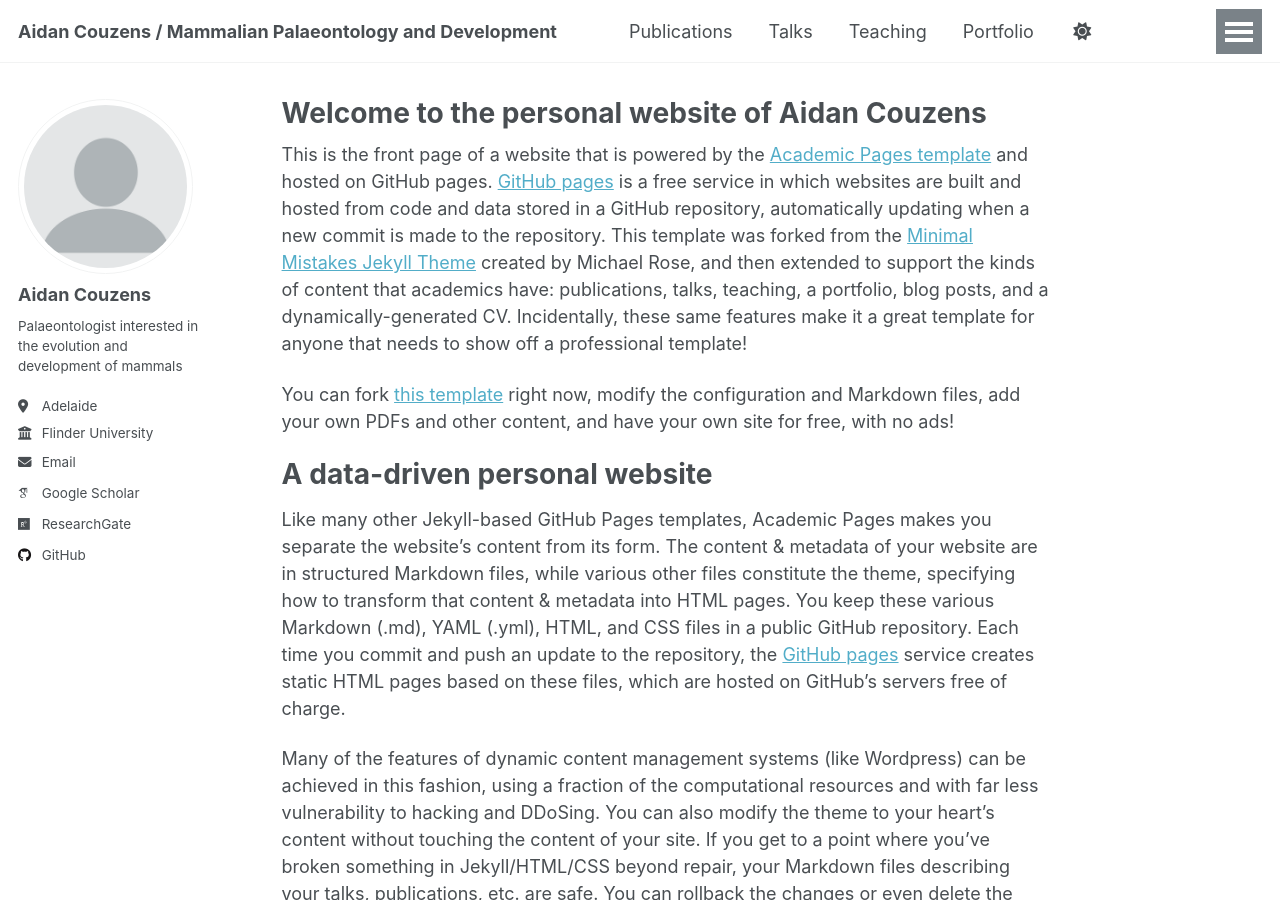
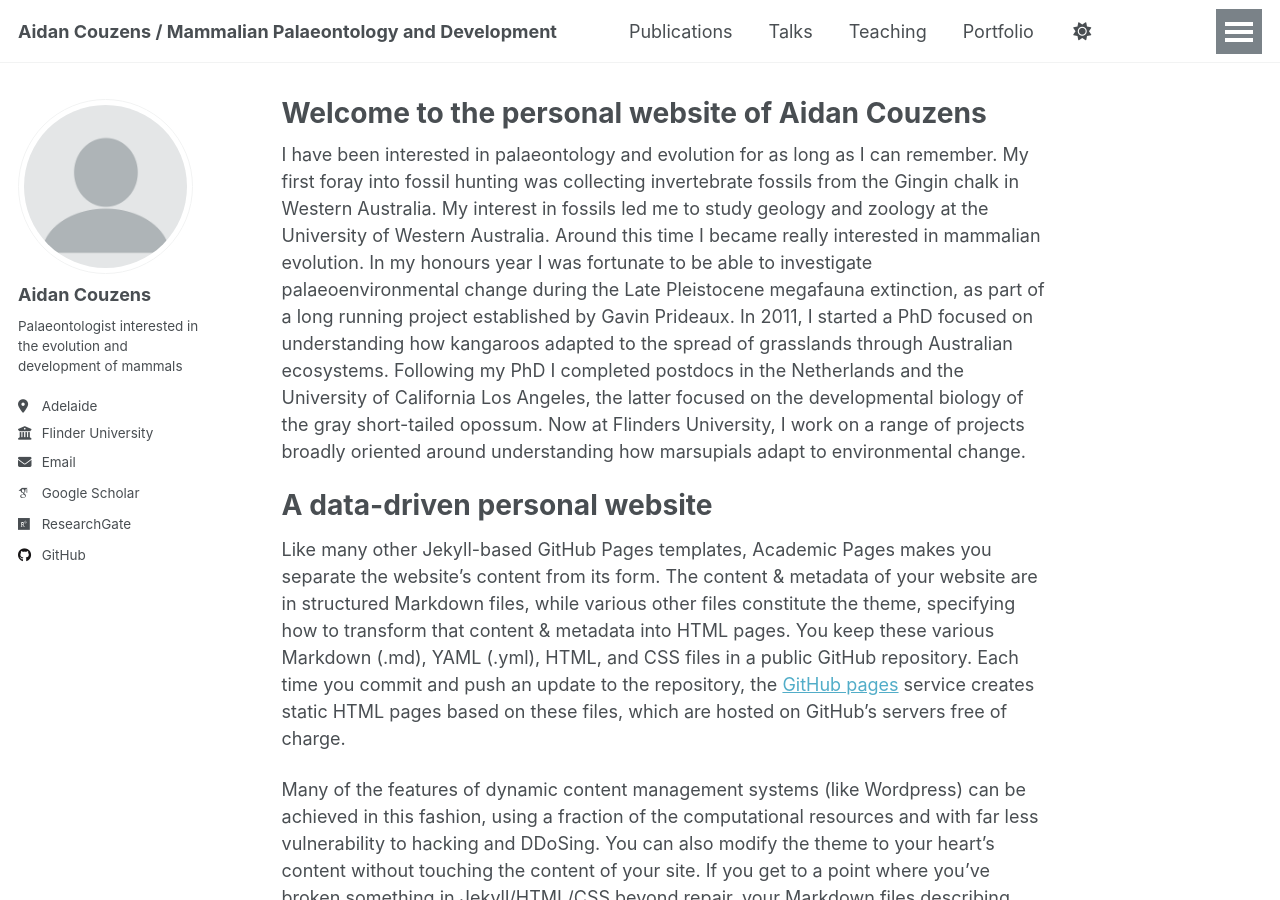
Before and after one commit to acouzens/acouzens.github.io, a Jekyll site: the page built from _pages/about.md, in a window 1280 px wide and 900 px high. Built offline with Jekyll 4.4.1, drawn with Linux system fonts in a browser that asks for light colours; some web fonts are replaced; a script that is not in the unit is left out.

Commit message:
Update about.md

```diff
--- a/_pages/about.md
+++ b/_pages/about.md
@@ -7,9 +7,7 @@
   - /about.html
 ---
 
-This is the front page of a website that is powered by the [Academic Pages template](https://github.com/academicpages/academicpages.github.io) and hosted on GitHub pages. [GitHub pages](https://pages.github.com) is a free service in which websites are built and hosted from code and data stored in a GitHub repository, automatically updating when a new commit is made to the repository. This template was forked from the [Minimal Mistakes Jekyll Theme](https://mmistakes.github.io/minimal-mistakes/) created by Michael Rose, and then extended to support the kinds of content that academics have: publications, talks, teaching, a portfolio, blog posts, and a dynamically-generated CV. Incidentally, these same features make it a great template for anyone that needs to show off a professional template!
-
- You can fork [this template](https://github.com/academicpages/academicpages.github.io) right now, modify the configuration and Markdown files, add your own PDFs and other content, and have your own site for free, with no ads!
+I have been interested in palaeontology and evolution for as long as I can remember. My first foray into fossil hunting was collecting invertebrate fossils from the Gingin chalk in Western Australia. My interest in fossils led me to study geology and zoology at the University of Western Australia. Around this time I became really interested in mammalian evolution. In my honours year I was fortunate to be able to investigate palaeoenvironmental change during the Late Pleistocene megafauna extinction, as part of a long running project established by Gavin Prideaux. In 2011, I started a PhD focused on understanding how kangaroos adapted to the spread of grasslands through Australian ecosystems. Following my PhD I completed postdocs in the Netherlands and the University of California Los Angeles, the latter focused on the developmental biology of the gray short-tailed opossum. Now at Flinders University, I work on a range of projects broadly oriented around understanding how marsupials adapt to environmental change.
 
 A data-driven personal website
 ======
```
